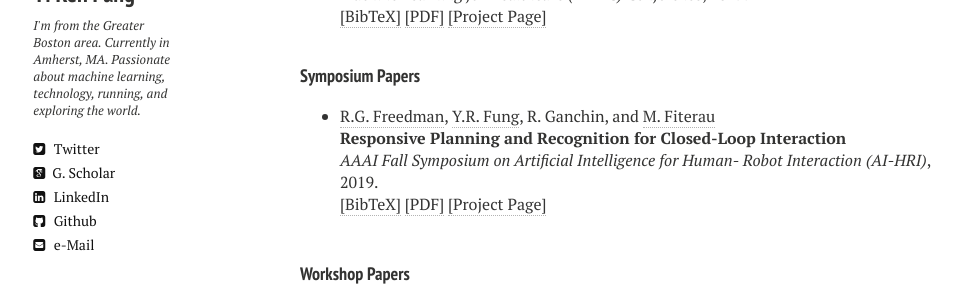
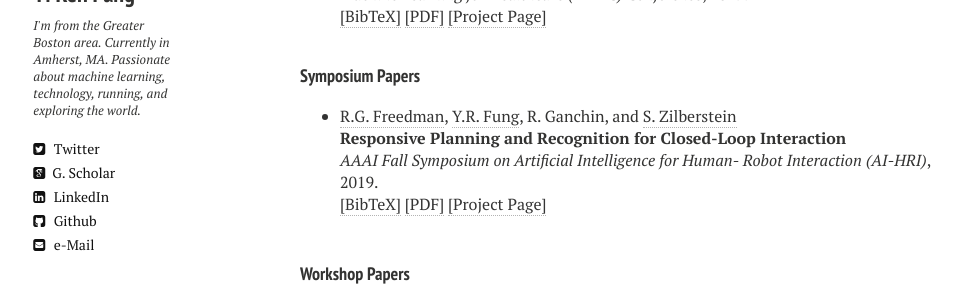
Before and after one commit to yrf1/yrf1.github.io, a Jekyll site: the page built from publications.md, in a window 1280 px wide. Shown: the part 318-618 px from the top of the page, without its empty margins (20-982 px from the left). Built offline with Jekyll 4.4.1, drawn with Linux system fonts in a browser that asks for light colours; nearby versions of some CDN libraries; some of the changed lines change nothing that is shown.

Commit message:
More updates on publications

```diff
--- a/_layouts/publications.html
+++ b/_layouts/publications.html
@@ -118,7 +118,7 @@ div.bibtex pre { font-size: 75%; overflow: auto;  width: 100%; padding: 0em 0em;
 
 <!-- Item: Farre2017 -->
 <li ><p>
-<a href="http://www.vision.ee.ethz.ch/~kmaninis" target="_blank">R.G. Freedman</a>, <a href="https://sergicaelles.com/" target="_blank">Y.R. Fung</a>, R. Ganchin, and <a href="http://www.vision.ee.ethz.ch/members/get_member.cgi?id=1" target="_blank">M. Fiterau</a>
+<a href="http://www.vision.ee.ethz.ch/~kmaninis" target="_blank">R.G. Freedman</a>, <a href="https://sergicaelles.com/" target="_blank">Y.R. Fung</a>, R. Ganchin, and <a href="http://www.vision.ee.ethz.ch/members/get_member.cgi?id=1" target="_blank">S. Zilberstein</a>
 <br><b>Responsive Planning and Recognition for Closed-Loop Interaction</b><br>
 <i>AAAI Fall Symposium on Artificial Intelligence for Human- Robot Interaction (AI-HRI)</i>,
 2019.
@@ -129,11 +129,11 @@ div.bibtex pre { font-size: 75%; overflow: auto;  width: 100%; padding: 0em 0em;
 </p>
 <div id="bib_Maninis2018b" class="bibtex noshow">
 <pre>
-@inproceedings{Maninis2018b,
-  author = {K.-K. Maninis and S. Caelles and J. Pont-Tuset and L. {Van Gool}},
-  title = {Deep Extreme Cut: From Extreme Points to Object Segmentation},
-  booktitle = {Computer Vision and Pattern Recognition (CVPR)},
-  year = {2018}
+@inproceedings{Freedman2019,
+  author = {R.G. Freedman and Y.R. Fung and R. Ganchin and S. Zilberstein},
+  title = {Responsive Planning and Recognition for Closed-Loop Interaction},
+  booktitle = {AAAI Fall Symposium on Artificial Intelligence for Human- Robot Interaction (AI-HRI)},
+  year = {2019}
 }
 </pre>
 </div>
@@ -160,11 +160,11 @@ div.bibtex pre { font-size: 75%; overflow: auto;  width: 100%; padding: 0em 0em;
 </p>
 <div id="bib_Maninis2018b" class="bibtex noshow">
 <pre>
-@inproceedings{Maninis2018b,
-  author = {K.-K. Maninis and S. Caelles and J. Pont-Tuset and L. {Van Gool}},
-  title = {Deep Extreme Cut: From Extreme Points to Object Segmentation},
-  booktitle = {Computer Vision and Pattern Recognition (CVPR)},
-  year = {2018}
+@inproceedings{Fung2019,
+  author = {Y.R. Fung and Z. Guan and J.Y. Wu and M. Fiterau},
+  title = {Alzheimers Disease Brain MRI Classification: Challenges and Insights},
+  booktitle = {IJCAI Workshop on AI for Aging, Rehabilitation and Independent Assisted Living},
+  year = {2019}
 }
 </pre>
 </div>
```
